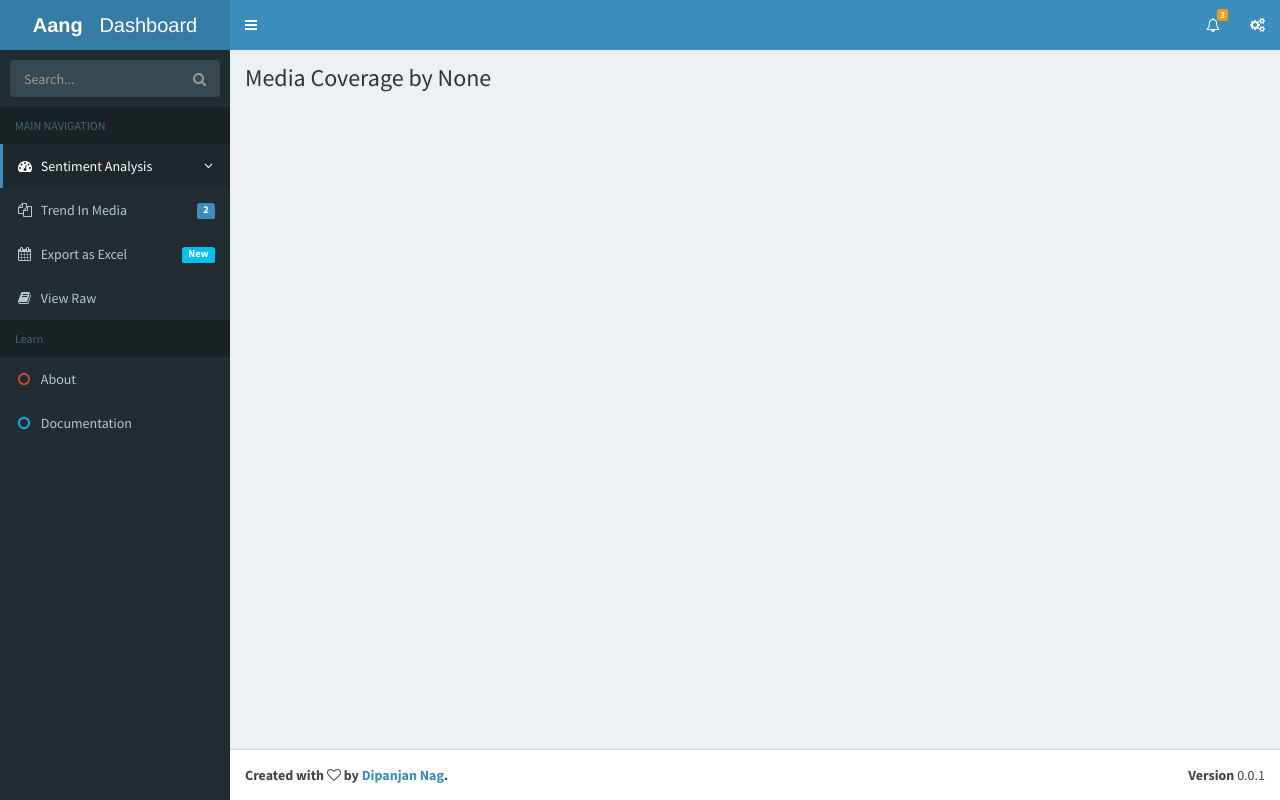
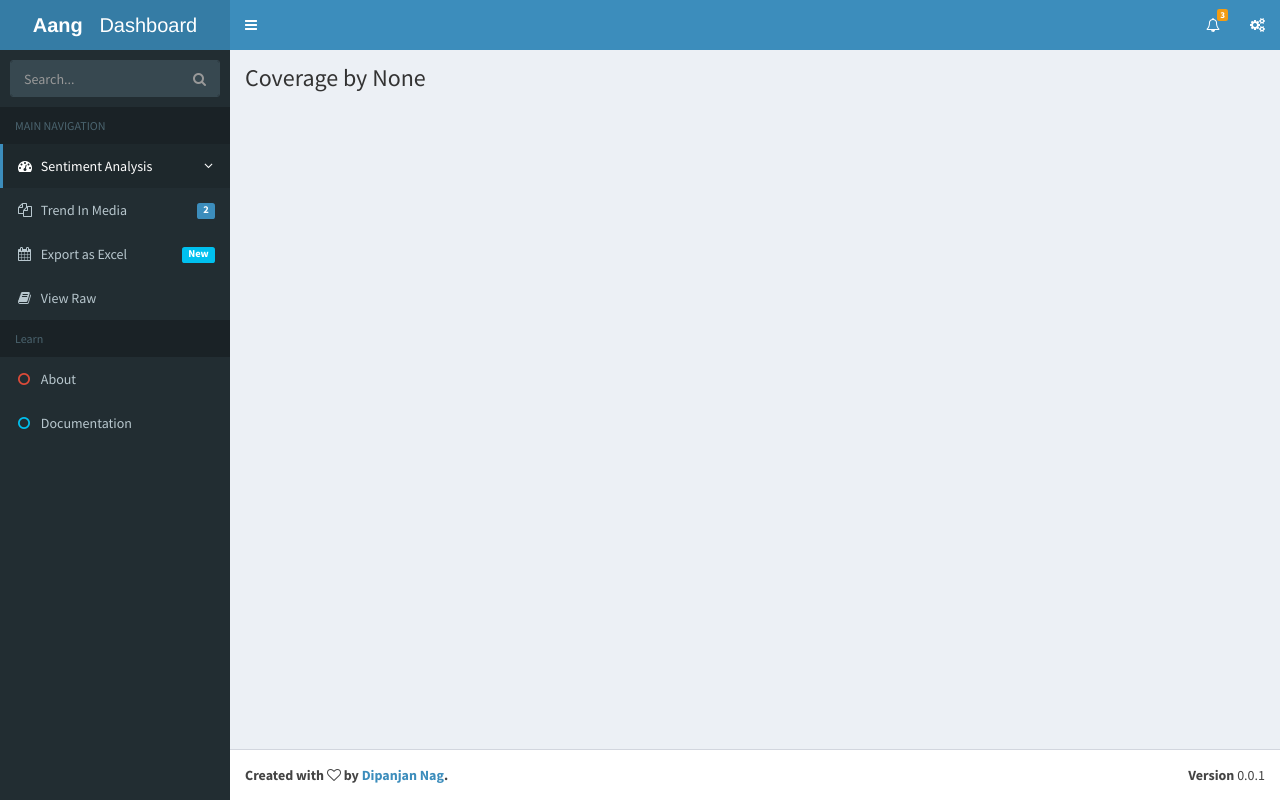
Before and after one commit to deeiip/aang, a Flask app: page /author in a window 1280 px wide. Run offline with Flask 2, Linux system fonts and the light colour scheme; data that the repository does not hold is empty; some libraries are stand-ins or nearby versions.

Commit message:
small polishing in author page

```diff
--- a/templates/author_glance.html
+++ b/templates/author_glance.html
@@ -146,7 +146,7 @@
         <!-- Content Header (Page header) -->
         <section class="content-header">
           <h1>
-            Media Coverage by {{ detail_by }}
+            Coverage by {{ detail_by }}
           </h1>
 
         </section>
```
